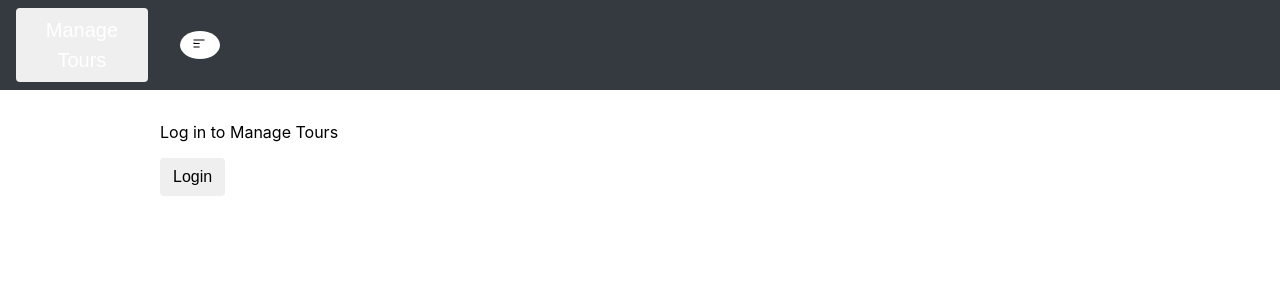
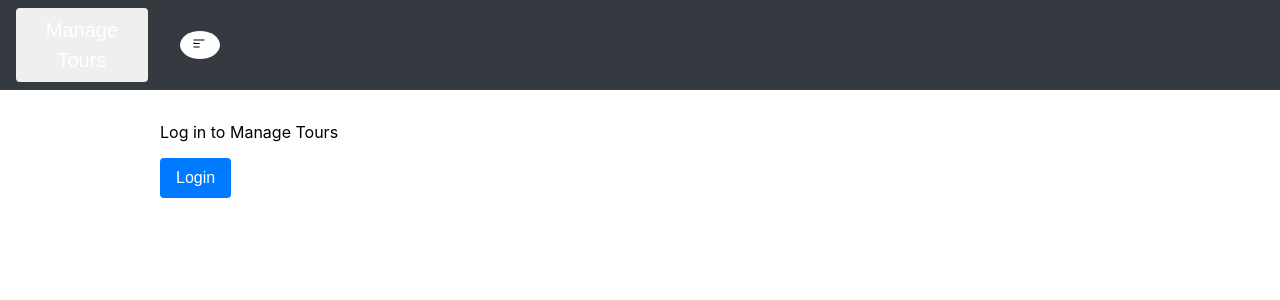
Before and after one commit to aalsaedi265/javaUserGroup_ui_react, a React (Create React App) app in the folder app/: page / in a window 1280 px wide. Shown: the top 300 px of the page. Built offline with nearby package versions, Linux system fonts and the light colour scheme; no server answers.

Commit message:
button style

```diff
--- a/app/src/css/Home.css
+++ b/app/src/css/Home.css
@@ -1,29 +1,37 @@
-
-.container-fluid {
-    width: 100%;
-    padding-right: 15px;
-    padding-left: 15px;
-    margin-right: auto;
-    margin-left: auto;
+/* Home.css */
+.container {
+    max-width: 100%;
+    padding: 1rem;
+    margin: 0 auto;
 }
 
-.btn{
+.link-button,
+.primary-button {
     display: inline-block;
-    font-weight: 400;
+    padding: 0.5rem 1rem;
+    font-size: 1rem;
+    cursor: pointer;
     text-align: center;
-    line-height: 1.5;
-    border-radius: .8rem;
-    cursor: pointer;
+    text-decoration: none;
+    border: none;
+    border-radius: 4px;
+    transition: background-color 0.3s ease;
 }
 
-.btn-link{
-    background-color: #dc3545;
-    border: none;
-    font-weight: 400;
-    text-decoration: none;
+.link-button {
+    background-color: transparent;
+    color: #007bff;
 }
 
-.btn-link a {
-    color: whitesmoke;
-    text-decoration: none;
+.link-button:hover {
+    text-decoration: underline;
 }
+
+.primary-button {
+    background-color: #007bff;
+    color: white;
+}
+
+.primary-button:hover {
+    background-color: #0056b3;
+}
```
